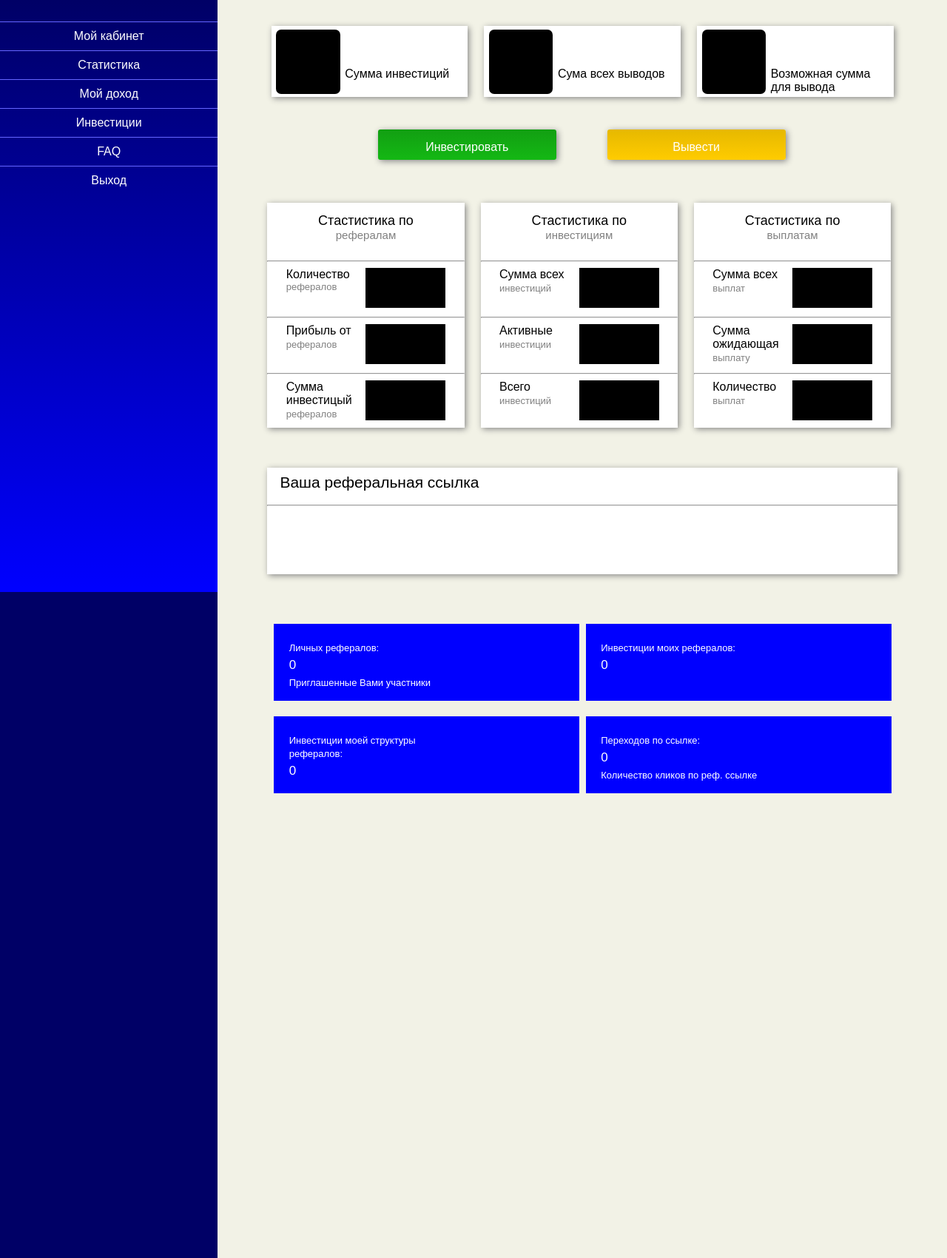
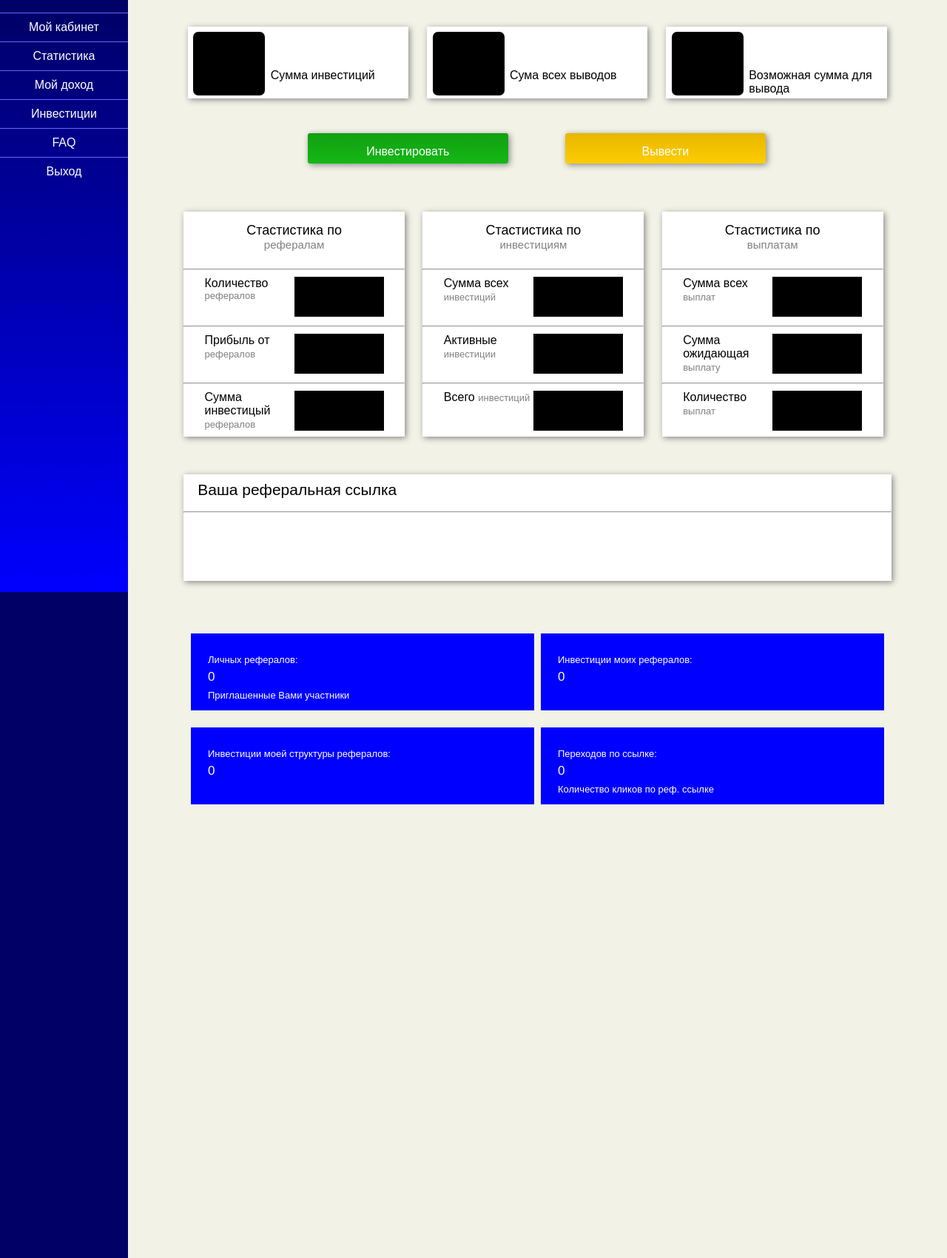
Before and after one commit to MainStar/mainstar.github.io, a PHP site: page /pages/myCabinet.html in a window 1280 px wide. Shown: the part 55-1755 px from the top of the page at 74% size. Run offline with PHP 8.4, Linux system fonts and the light colour scheme.

Commit message:
Update myCabinet.css

```diff
--- a/styles/myCabinet.css
+++ b/styles/myCabinet.css
@@ -60,7 +60,7 @@
 
 /* Left side menu */
 .left-side-menu{
-	width: 23%;
+	width: 13.5%;
 	height: 100%;
 	float: left;
 	position: fixed;
@@ -91,7 +91,7 @@
 
 /* Content block */
 .content{
-	width: 77%;
+	width: 86.5%;
 	height: 100%;
 	float: right;
 	background: rgb(242, 242, 230);
```
